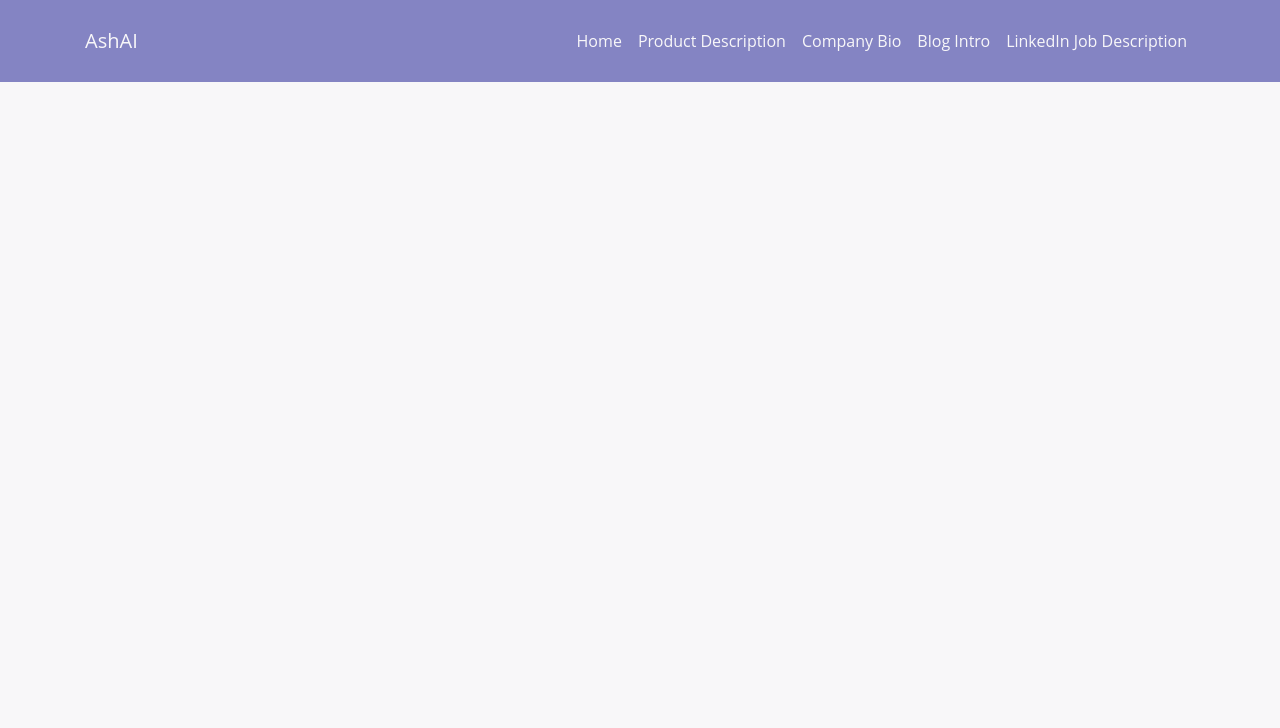
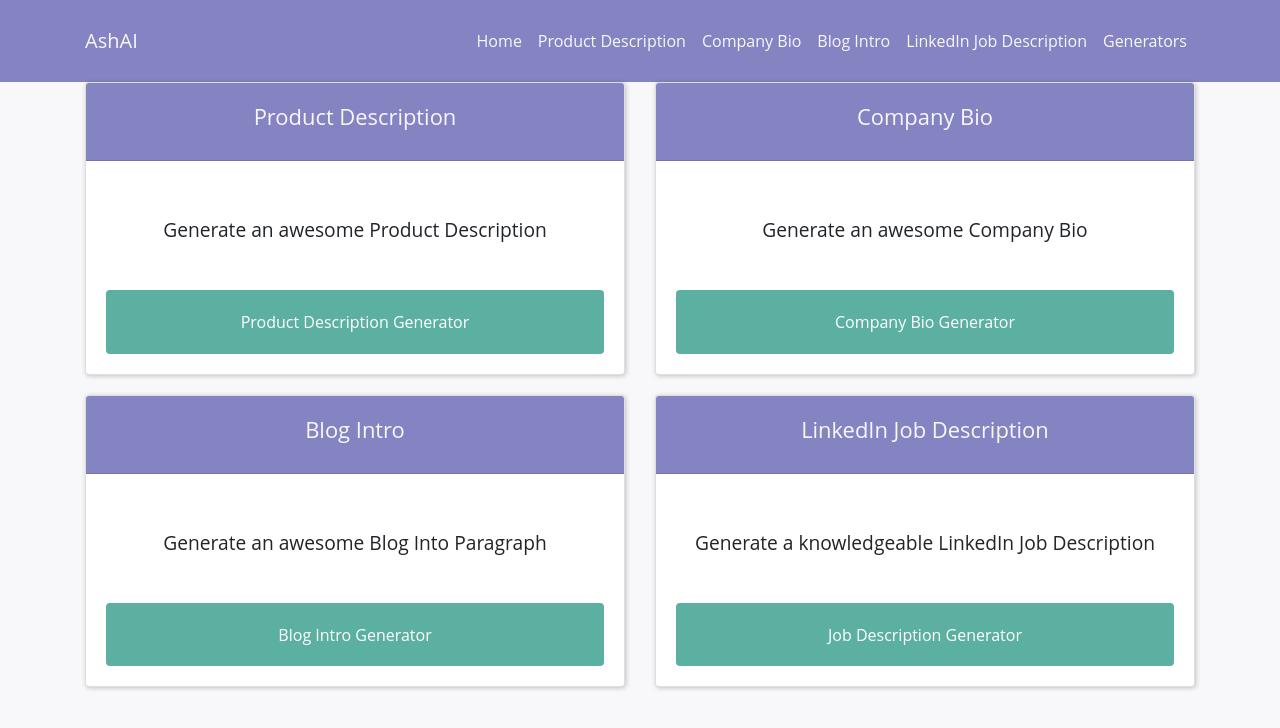
Before and after one commit to ash1eygrace/ai-content, a React (Create React App) app: page /generators in a window 1280 px wide. Shown: the top 728 px of the page. Built offline with nearby package versions, Linux system fonts and the light colour scheme.

Commit message:
new generators page with all apps

```diff
--- a/package.json
+++ b/package.json
@@ -9,7 +9,7 @@
     "bootstrap": "^3.4.1",
     "openai": "^2.0.5",
     "react": "^18.0.0",
-    "react-bootstrap": "^2.2.3",
+    "react-bootstrap": "^2.4.0",
     "react-bootstrap-validation": "^0.1.11",
     "react-dom": "^18.0.0",
     "react-router": "^6.3.0",
--- a/public/index.html
+++ b/public/index.html
@@ -13,7 +13,7 @@
   integrity="sha384-GJzZqFGwb1QTTN6wy59ffF1BuGJpLSa9DkKMp0DgiMDm4iYMj70gZWKYbI706tWS"
   crossorigin="anonymous"/>
 
-    <link rel="apple-touch-icon" href="%PUBLIC_URL%/logo192.png" />
+    <link rel="apple-touch-icon" href="%PUBLIC_URL%/ash-logo.png" />
     <!--
       manifest.json provides metadata used when your web app is installed on a
       user's mobile device or desktop. See https://developers.google.com/web/fundamentals/web-app-manifest/
--- a/src/App.js
+++ b/src/App.js
@@ -10,7 +10,7 @@ import ProductDescription from './components/ProductDescription';
 import BlogIntro from './components/BlogIntro';
 import CompanyBio from './components/CompanyBio';
 import LinkedInJobDescription from './components/LinkedInJobDescription';
-
+import Generators from './components/Generators';
 
 
 function App() {
@@ -25,6 +25,7 @@ function App() {
         <Route path="/blog-intro" element={<BlogIntro/>} />
         <Route path="/company-bio" element={<CompanyBio/>} />
         <Route path="/li-job-description" element={<LinkedInJobDescription/>} />
+        <Route path="/generators" element={<Generators/>} />
       </Routes>
 
       </div>
--- /dev/null
+++ b/src/components/Generators.js
@@ -0,0 +1,59 @@
+import React from 'react'
+import { Component } from 'react'
+import { Container, Card, Row, Col, Button } from 'react-bootstrap'
+
+class Generators extends Component {
+render() {
+    return (
+        <Container>
+        <Row>
+        <Col sm={6}>
+        <Card className="text-center">
+            <Card.Header><h2>Product Description</h2></Card.Header>
+            <Card.Body>
+                <Card.Text>
+                <p>Generate an awesome Product Description</p>
+                <Button href="product-description">Product Description Generator</Button>
+                </Card.Text>
+            </Card.Body>
+        </Card>
+        </Col>
+        <Col sm={6}>
+        <Card className="text-center">
+            <Card.Header><h2>Company Bio</h2></Card.Header>
+            <Card.Body>
+                <Card.Text>
+                <p>Generate an awesome Company Bio</p>
+                <Button href="company-bio">Company Bio Generator</Button>
+                </Card.Text>
+            </Card.Body>
+        </Card>
+        </Col>
+        <Col sm={6}>
+        <Card className="text-center">
+            <Card.Header><h2>Blog Intro</h2></Card.Header>
+            <Card.Body>
+                <Card.Text>
+                <p>Generate an awesome Blog Into Paragraph</p>
+                <Button href="blog-intro">Blog Intro Generator</Button>
+                </Card.Text>
+            </Card.Body>
+        </Card>
+        </Col>
+        <Col sm={6}>
+        <Card className="text-center">
+            <Card.Header><h2>LinkedIn Job Description</h2></Card.Header>
+            <Card.Body>
+                <Card.Text>
+                 <p>Generate a knowledgeable LinkedIn Job Description</p>
+                <Button href="li-job-description">Job Description Generator</Button>
+                </Card.Text>
+            </Card.Body>
+        </Card>
+        </Col>
+    </Row>
+    </Container>
+    )
+}
+}
+export default Generators;
--- a/src/components/Navigation.js
+++ b/src/components/Navigation.js
@@ -18,6 +18,7 @@ class Navigation extends Component {
                         <Nav.Link href="company-bio">Company Bio</Nav.Link>
                         <Nav.Link href="blog-intro">Blog Intro</Nav.Link>
                         <Nav.Link href="li-job-description">LinkedIn Job Description</Nav.Link>
+                        <Nav.Link href="generators">Generators</Nav.Link>
                     </Nav>
                     </Navbar.Collapse>
                 </Container>
```
Also changed, not shown: public/manifest.json, 1 other file (tests, documents, lock files or other folders).
